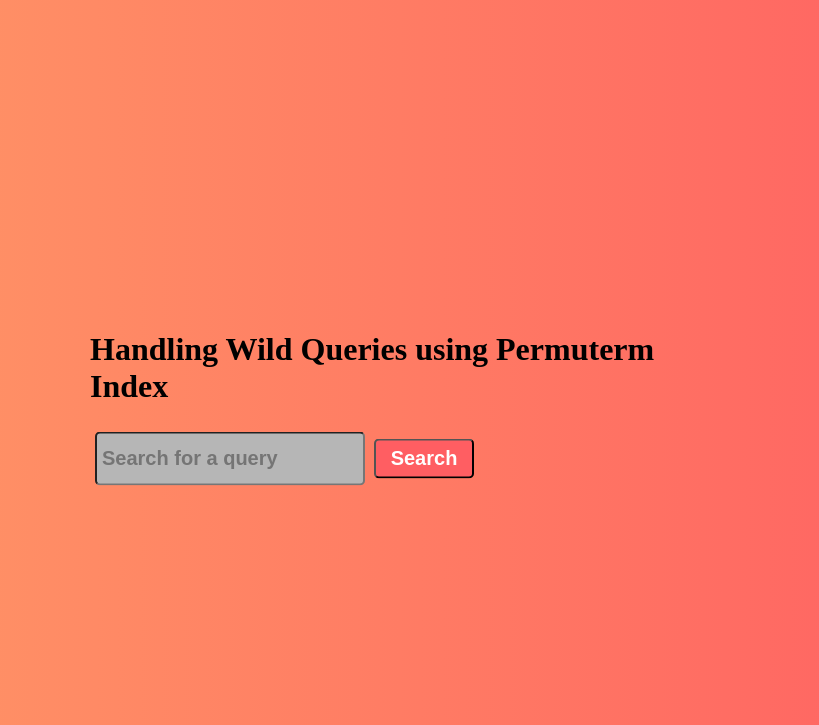
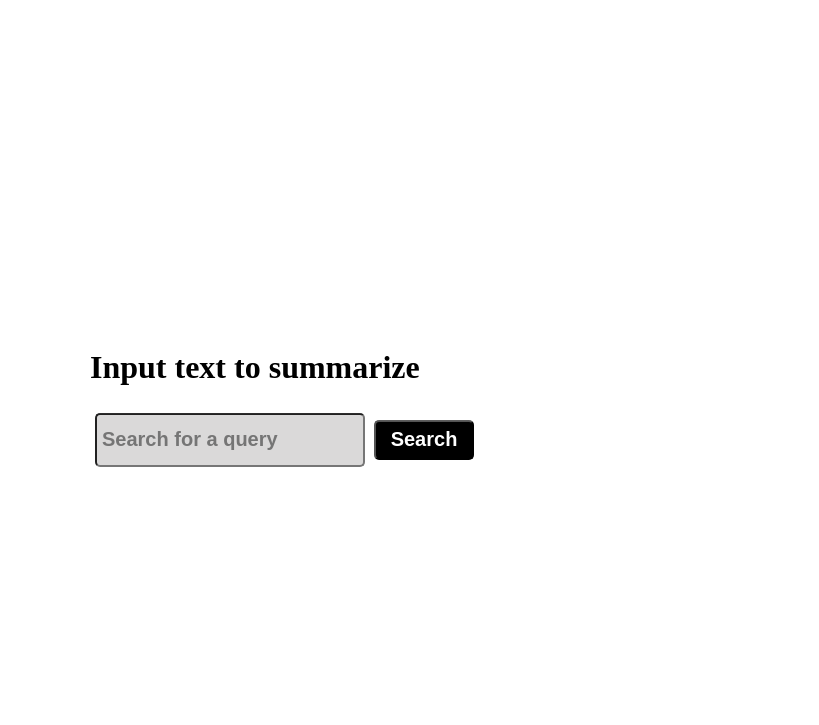
Before and after one commit to abhishek-codeit/CCAWS, a Flask app: page / in a window 1280 px wide. Shown: the top 725 px of the page, without its empty margins (230-1049 px from the left). Run offline with Flask 3, Linux system fonts and the light colour scheme; parts of the project's set-up code (start-up, migrations or seed data) failed here and were passed over.

Commit message:
format frontend v2

```diff
--- a/templates/index.html
+++ b/templates/index.html
@@ -7,7 +7,7 @@
 <style>
     body {
         /* apply a background gradinent for whole body */
-        background: linear-gradient(to right, #ff9966 0%, #ff5e62 100%);
+        background: #fff;
         /* background-color: red; */
         height: auto;
         width: auto;
@@ -32,7 +32,7 @@
     }
 
     .search {
-        background-color: rgb(182, 182, 182);
+        background-color: rgba(188, 186, 186, 0.545);
         width: 256px;
         height: 40px;
         border-radius: 5px;
@@ -44,7 +44,7 @@
     }
 
     .sbutton {
-        background: #ff5e62;
+        background: #000;
         /* rounded corner */
         border-radius: 5px;
         /* set the width of the button */
@@ -62,7 +62,7 @@
 
 <body>
     <div class="main">
-        <h1>Handling Wild Queries using Permuterm Index</h1>
+        <h1>Input text to summarize</h1>
         <form action="/search" method="post">
             <input type="text" name="query" class="search" placeholder="Search for a query">
             <input type="submit" class="sbutton" value="Search">
--- a/templates/output.html
+++ b/templates/output.html
@@ -14,7 +14,7 @@
 </div>
 <div class ="dv">
     <h2>
-        summarized text
+        Summarized text
     </h2>
     <h3>{{ string_value }}</h3>
 </div>
@@ -22,7 +22,7 @@
 </body>
 <style>
     .dv{
-    background-color: gray;
+    background-color: rgba(141, 141, 141, 0.485);
     width: 50%;
     margin: auto;
     padding: 10px;
@@ -33,7 +33,7 @@
    }
     body {
         /* apply a background gradinent for whole body */
-        background: linear-gradient(to right, #ff9966 0%, #ff5e62 100%);
+        background: #fff;
         /* background-color: red; */
         height: auto;
         width: auto;
```
